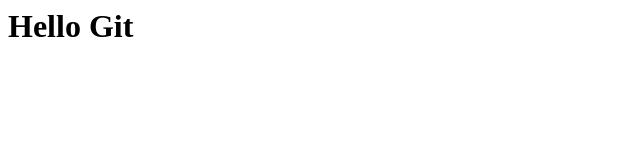
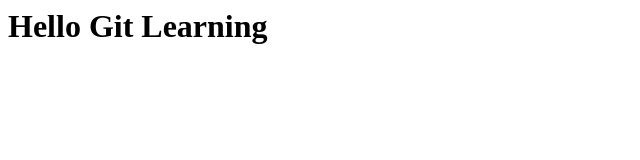
Before and after one commit to darshan706/git-practice, a plain HTML site: page index.html in a window 1280 px wide. Shown: the whole page, without its empty margins (0-640 px from the left). Drawn offline with Linux system fonts and the light colour scheme.

Commit message:
Updated heading

```diff
--- a/index.html
+++ b/index.html
@@ -1 +1 @@
-<h1>Hello Git</h1>
+<h1>Hello Git Learning</h1>
```
